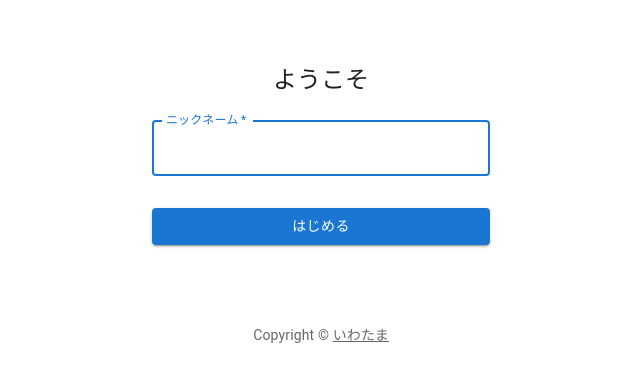
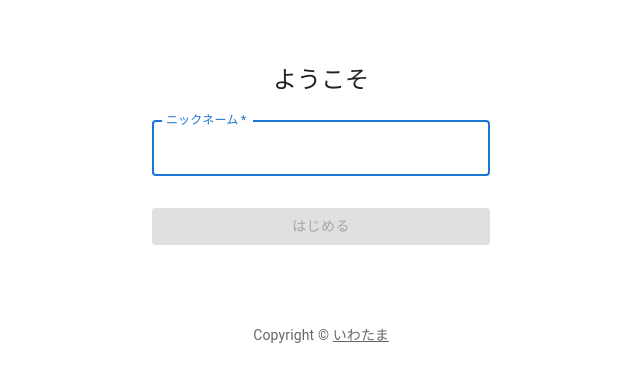
Before and after one commit to iwatamac/react-chat, a React (Create React App) app: page / in a window 1280 px wide. Shown: the top 382 px of the page, without its empty margins (319-959 px from the left). Built offline with nearby package versions, Linux system fonts and the light colour scheme.

Commit message:
stringとボタンが押せる状態の設定

```diff
--- a/src/components/SignIn.js
+++ b/src/components/SignIn.js
@@ -1,3 +1,4 @@
+import {useState, useEffect} from 'react';
 import * as React from 'react';
 import Button from '@mui/material/Button';
 import CssBaseline from '@mui/material/CssBaseline';
@@ -30,13 +31,22 @@
 const theme = createTheme();
 
 export default function SignIn({setName}) {
+
+  const [disabled, setDisabled] = useState(true);
+
+  const [string, setString] = useState('');
+
+  useEffect(() => {
+    const disabled = string === ''
+    setDisabled(disabled)
+  }, [string]);
+
   const handleSubmit = (event) => {
     event.preventDefault();
     const data = new FormData(event.currentTarget);
     // eslint-disable-next-line no-console
     console.log({
       email: data.get('email'),
-      password: data.get('password'),
     });
   };
 
@@ -63,12 +73,14 @@
               label="ニックネーム"
               name="name"
               autoFocus
+              onChange={(e) => setString(e.target.value)}
             />
             <Button
               type="submit"
               fullWidth
               variant="contained"
               sx={{ mt: 3, mb: 2 }}
+              disabled={disabled}
             >
               はじめる
             </Button>
```
